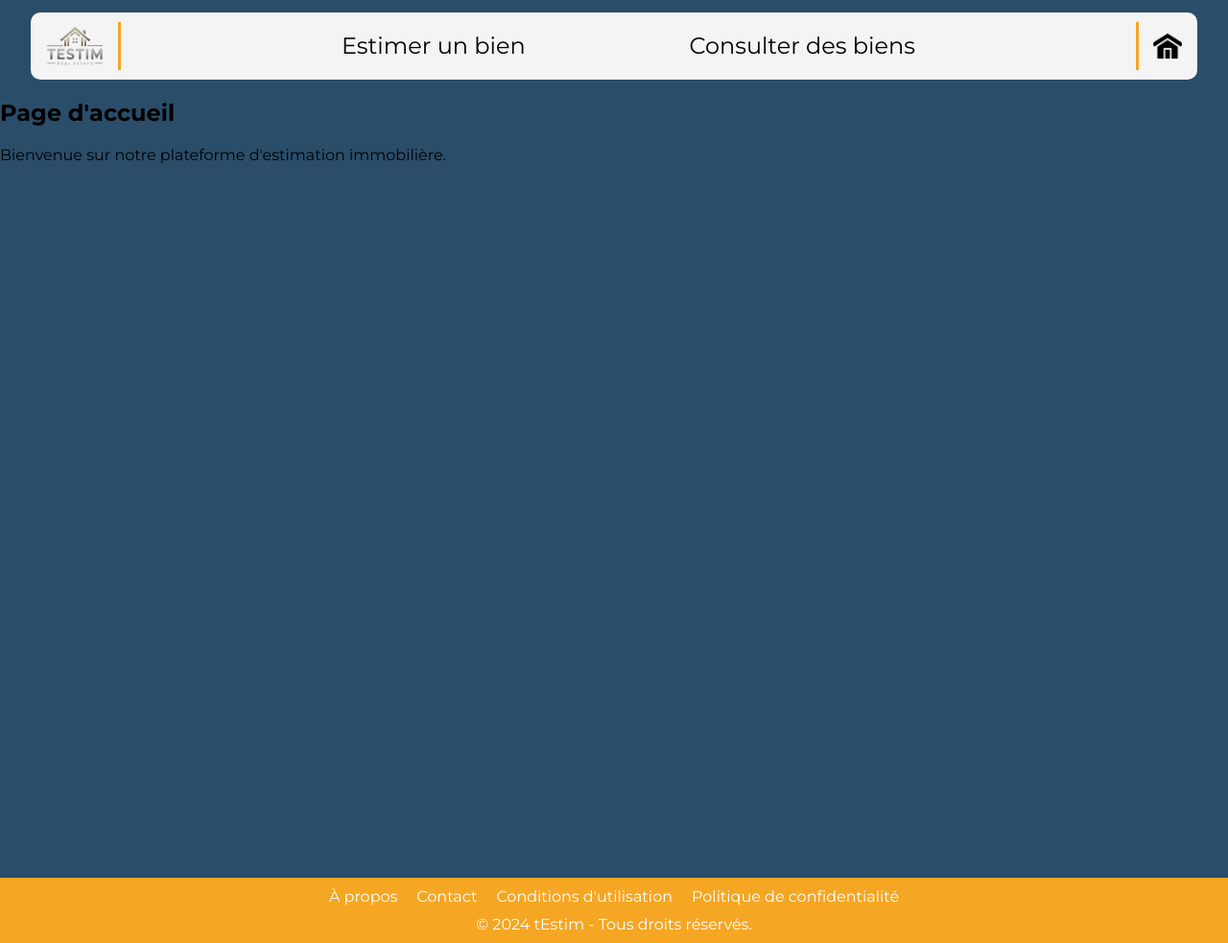
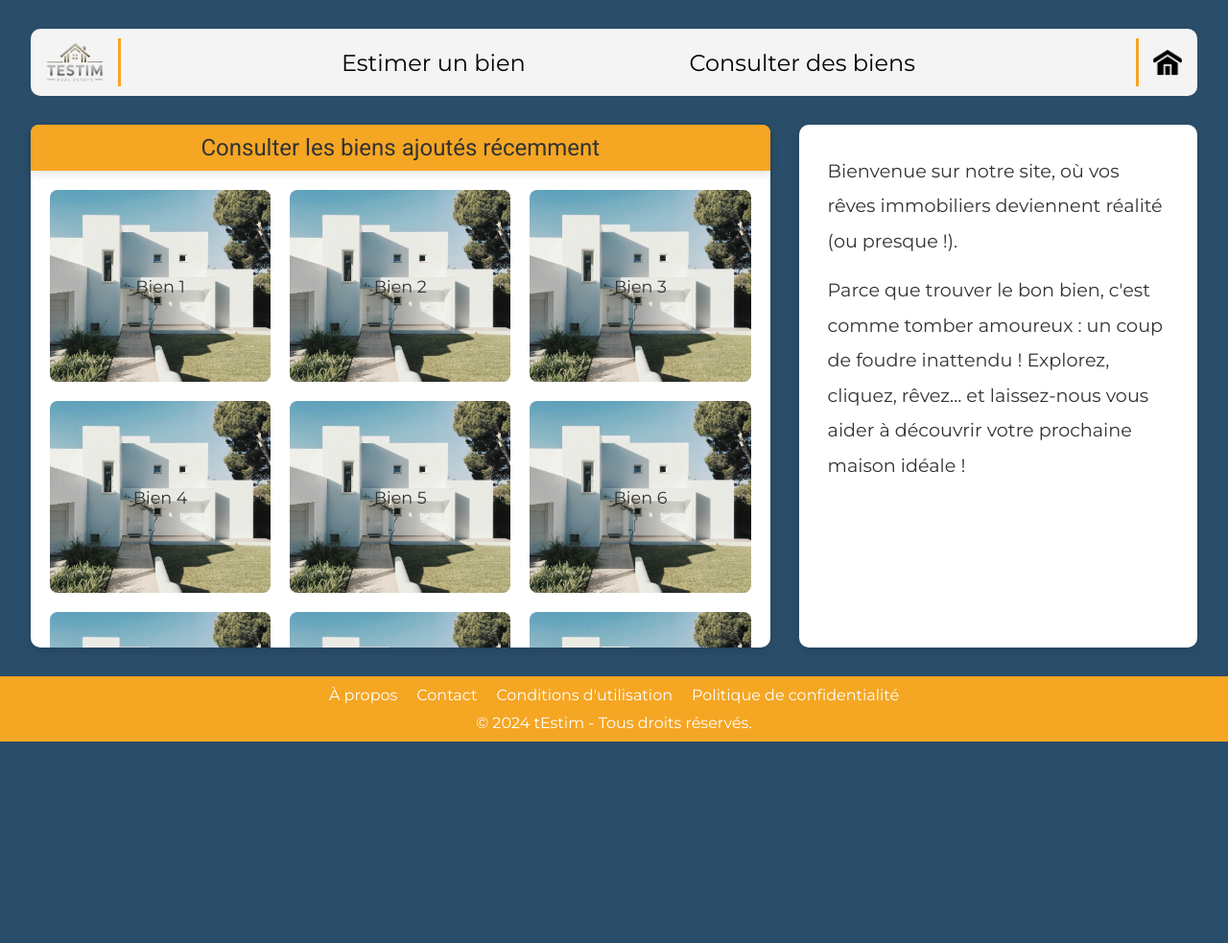
Before and after one commit to Ewelx/EstimationDeBienBordeaux, a Flask app: page / in a window 1280 px wide. Shown: the whole page at 96% size. Run offline with Flask 3, Linux system fonts and the light colour scheme.

Commit message:
adaptation page d'accueil + modif front

```diff
--- /dev/null
+++ b/app/static/css/accueil.css
@@ -0,0 +1,105 @@
+* {
+    box-sizing: border-box;
+    margin: 0;
+    padding: 0;
+}
+
+body {
+    font-family: 'Roboto', sans-serif;
+    background-color: #2A4D69; /* Setting the background color */
+    display: flex;
+    justify-content: center;
+    align-items: center;
+}
+
+.container {
+    display: flex;
+    justify-content: space-between;
+    align-items: center;
+    width: 95%;
+    height: 545px;
+    border-radius: 8px;
+    margin: 30px;
+}
+
+/* Left Section */
+.left-section {
+    display: flex;
+    flex-direction: column;
+    background-color: white; /* White background for the left section */
+    border-radius: 10px; /* Rounded corners for the left section */
+    padding: 0px;
+    box-shadow: 0 4px 8px rgba(0, 0, 0, 0.1);
+    width: 65%;
+    height: 545px;
+    margin-right: 30px;
+}
+
+.title {
+    background-color: #F5A623;
+; /* White background for the title */
+    color: #333; /* Dark text color */
+    padding: 10px;
+    font-size: 1.5em;
+    font-family: "Roboto", sans-serif;
+    font-weight: 400;
+    font-style: normal;
+    text-align: center;
+    border-radius: 8px 8px 0 0;
+    box-shadow: 0 4px 8px rgba(0, 0, 0, 0.1); /* Light shadow for elevation */
+}
+
+.grid {
+    display: grid;
+    grid-template-columns: repeat(3, 1fr); /* Three columns layout */
+    grid-gap: 20px;
+    padding: 20px;
+    overflow-y: scroll;
+    scrollbar-color: #2A4D69 #F5F5F5;
+    scrollbar-width: thin;
+    height: 100%;
+}
+
+.grid-item {
+    background-color: white;
+    background-image: url("../image/maison.jpg");
+    background-repeat: no-repeat;
+    background-position: center;
+    background-size: cover;
+    width: 100%;
+    height: 200px;
+    background-color: #F4F4F4; /* Background color for grid items */
+    border-radius: 8px;
+    display: flex;
+    align-items: center;
+    justify-content: center;
+    font-size: 1.1em;
+    color: #333;
+}
+
+.right-section {
+    background-color: white;
+    border-radius: 10px; /* Rounded corners */
+    padding: 10px; /* Reduced padding to bring the block higher */
+    display: flex;
+    align-items: center; /* Align items to the top */
+    justify-content: center; /* Align to top left instead of center */
+    width: 35%;
+    height: 545px;
+    box-shadow: 0 4px 8px rgba(0, 0, 0, 0.1); /* Light shadow for elevation */
+}
+
+.description {
+    border-radius: 10px;
+    font-size: 1.2em;
+    color: #333;
+    text-align: left;
+    line-height: 1.9;
+    padding: 20px; /* Padding inside the description box */
+    width: 100%; /* Full width for the description */
+    height: 100%;
+}
+
+.description p {
+    margin-bottom: 15px;
+}
--- a/app/templates/estimerbien.html
+++ b/app/templates/estimerbien.html
@@ -4,7 +4,7 @@
     <meta charset="UTF-8">
     <meta name="viewport" content="width=device-width, initial-scale=1.0">
     <title>Estimer un bien / tEstim</title>
-    <link rel="icon" href="../static/image/logo.webp" type="image/x-icon">
+    <link rel="icon" href="../static/image/darkened_logo_testim.png" type="image/x-icon">
 </head>
 <body style="display: flex; flex-direction: column; align-items: center;">
 
--- a/app/templates/index.html
+++ b/app/templates/index.html
@@ -4,20 +4,46 @@
     <meta charset="UTF-8">
     <meta name="viewport" content="width=device-width, initial-scale=1.0">
     <title>Accueil / tEstim</title>
-    <link rel="icon" href="../static/image/logo.webp" type="image/x-icon">
+    <link rel="icon" href="../static/image/darkened_logo_testim.png" type="image/x-icon">
+    <link rel="preconnect" href="https://fonts.googleapis.com">
+    <link rel="preconnect" href="https://fonts.gstatic.com" crossorigin>
+    <link href="https://fonts.googleapis.com/css2?family=Montserrat:ital,wght@0,100..900;1,100..900&family=Roboto:ital,wght@0,100;0,300;0,400;0,500;0,700;0,900;1,100;1,300;1,400;1,500;1,700;1,900&display=swap" rel="stylesheet">
     <link rel="stylesheet" href="../static/css/styles.css">
+    <link rel="stylesheet" href="../static/css/accueil.css">
 </head>
 <body style="display: flex; flex-direction: column; align-items: center; margin: 0px;">
-    <div style="width: 95%; margin-top: 1%;">
+    <div style="width: 95%; margin-top: 30px">
         {% include 'header.html' %}
     </div>
 
-    <div style="width: 100%;">
-        <h2>Page d'accueil</h2>
-        <p>Bienvenue sur notre plateforme d'estimation immobilière.</p>
+    <div class="container">
+        <div class="left-section">
+            <div class="title">
+                Consulter les biens ajoutés récemment
+            </div>
+
+            <div class="grid">
+                <div class="grid-item">Bien 1</div>
+                <div class="grid-item">Bien 2</div>
+                <div class="grid-item">Bien 3</div>
+                <div class="grid-item">Bien 4</div>
+                <div class="grid-item">Bien 5</div>
+                <div class="grid-item">Bien 6</div>
+                <div class="grid-item">Bien 7</div>
+                <div class="grid-item">Bien 8</div>
+                <div class="grid-item">Bien 9</div>
+            </div>
+        </div>
+
+        <div class="right-section">
+            <div class="description">
+                <p>Bienvenue sur notre site, où vos rêves immobiliers deviennent réalité (ou presque !).</p>
+                <p>Parce que trouver le bon bien, c'est comme tomber amoureux : un coup de foudre inattendu ! Explorez, cliquez, rêvez... et laissez-nous vous aider à découvrir votre prochaine maison idéale !</p>
+            </div>
+        </div>
     </div>
 
-    <div style="width: 100%; margin: 0px; position: fixed; bottom: 0;">
+    <div style="width: 100%; margin: 0px;">
         {% include 'footer.html' %}
     </div>
 
--- a/app/templates/map.html
+++ b/app/templates/map.html
@@ -4,7 +4,7 @@
     <meta charset="UTF-8">
     <meta name="viewport" content="width=device-width, initial-scale=1.0">
     <title>Consulter des biens / tEstim</title>
-    <link rel="icon" href="../static/image/logo.webp" type="image/x-icon">
+    <link rel="icon" href="../static/image/darkened_logo_testim.png" type="image/x-icon">
 </head>
 <body style="display: flex; flex-direction: column; align-items: center;">
 
```
Also changed, not shown: index.html (deleted, +0 -39 lines), app/static/image/maison.jpg (added), 1 other file.
